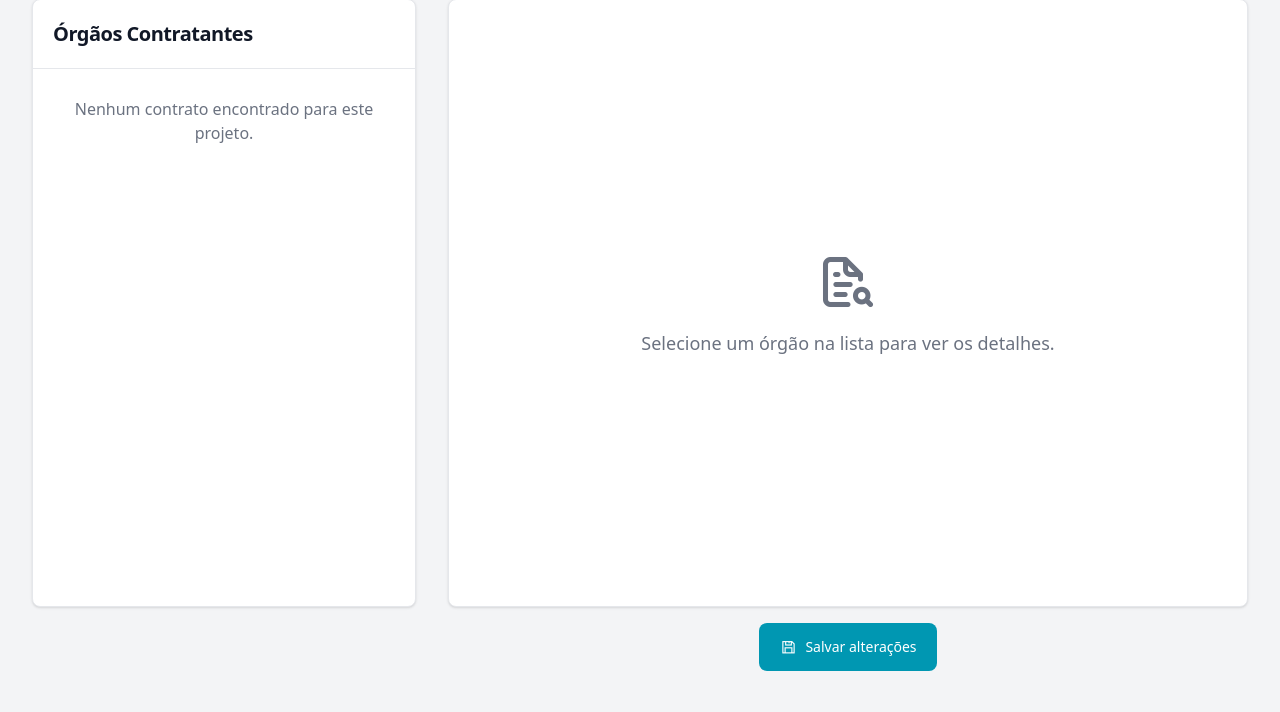
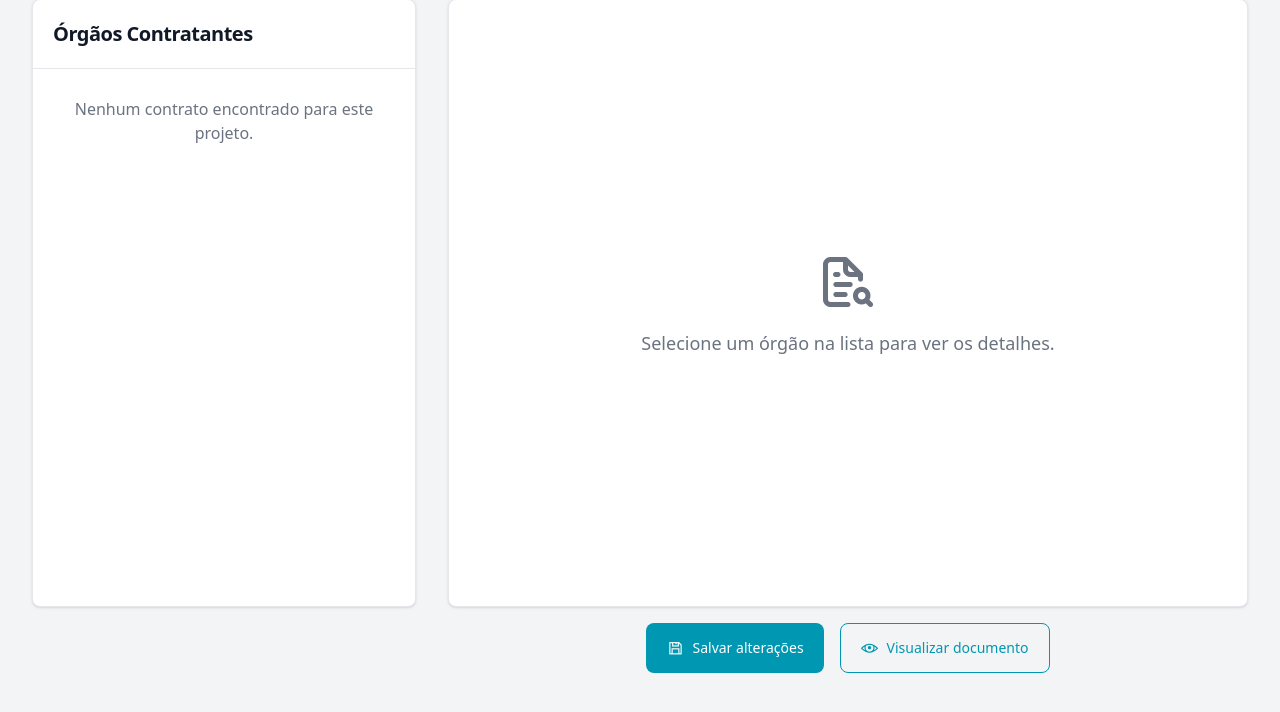
Before and after one commit to bmortari/lia, a FastAPI app: template frontend/templates/pdp/pdp-curadoria.html in a window 1280 px wide. Shown: the part 33-745 px from the top of the page. Run offline with FastAPI, Linux system fonts and the light colour scheme; the template is opened without the code that fills it, so the values that code supplies are empty; parts of the project's set-up code (start-up, migrations or seed data) failed here and were passed over; some libraries are stand-ins or nearby versions.

Commit message:
Botão visualizar e redirecionamento implementado na pdp-curadoria

```diff
--- a/frontend/static/js/pdp/pdp-curadoria.js
+++ b/frontend/static/js/pdp/pdp-curadoria.js
@@ -605,6 +605,16 @@ document.addEventListener('DOMContentLoaded', () => {
         } else {
             console.warn('Botão "Salvar alterações" não encontrado na página');
         }
+
+        // EVENT LISTENER: Configurar o botão "Visualizar resultado"
+        const botaoVisualizar = document.getElementById('btn-visualizar-resultado');
+        if (botaoVisualizar) {
+            botaoVisualizar.addEventListener('click', () => {
+                window.location.href = window.location.href.replace('confere_pdp', 'visualizacao_pdp');
+            });
+        } else {
+            console.warn('Botão "Visualizar resultado" não encontrado na página');
+        }
     };
 
     /**
--- a/frontend/templates/pdp/pdp-curadoria.html
+++ b/frontend/templates/pdp/pdp-curadoria.html
@@ -176,10 +176,16 @@
             <div class="lg:col-span-1"></div>
 
             <!-- Botão alinhado com container direito -->
-            <div class="lg:col-span-2 flex justify-center">
+            <div class="lg:col-span-2 flex justify-center gap-4">
                 <button type="button" id="btn-salvar-alteracoes" class="btn-custom inline-flex items-center justify-center font-medium rounded-lg text-sm px-5 py-2.5 focus:outline-none">
                     <i class="las la-save text-lg mr-2"></i>
                     Salvar alterações
+                </button>
+
+                <!-- Botão Visualizar Resultado -->
+                <button type="button" id="btn-visualizar-resultado" class="inline-flex items-center justify-center text-[#0097B2] hover:text-white border border-[#0097B2] hover:bg-[#0097B2] focus:ring-4 focus:outline-none focus:ring-[#0097B2]/50 font-medium rounded-lg text-sm px-5 py-2.5">
+                    <i class="las la-eye text-lg mr-2"></i>
+                    Visualizar documento
                 </button>
             </div>
         </div>
```
Also changed, not shown: app/routes/pdp_routes.py (+11 -1 lines).
